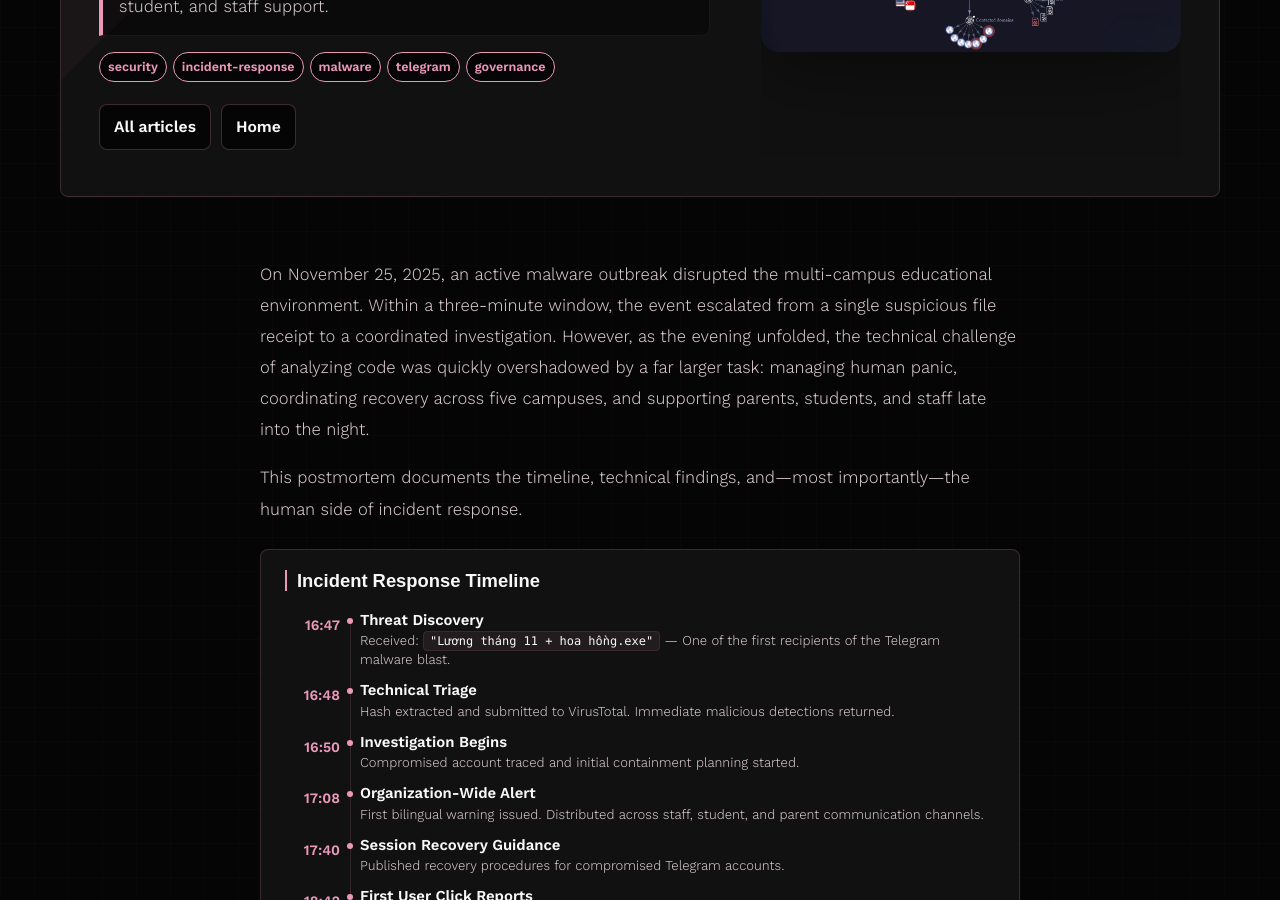
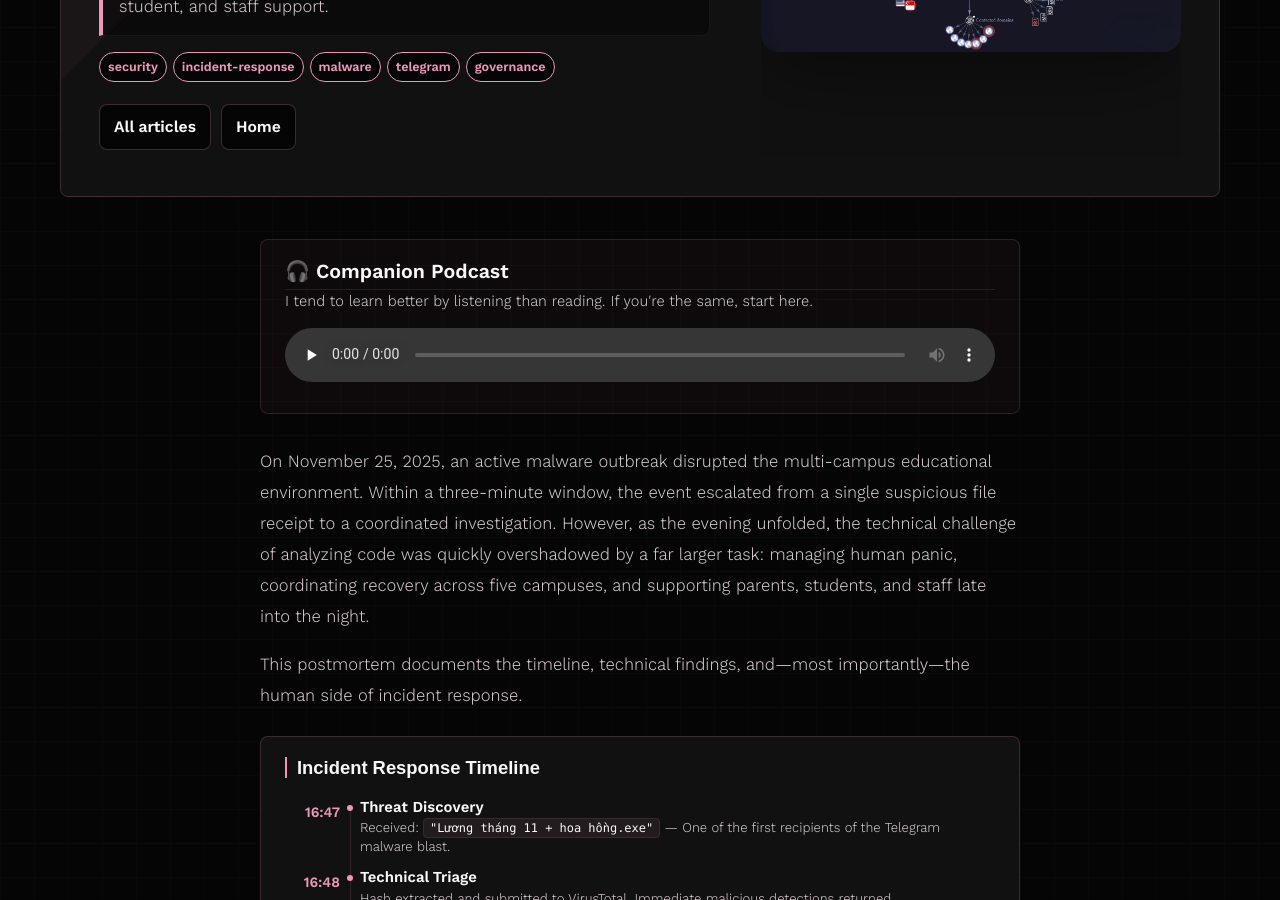
Before and after one commit to R2Pitou/R2Pitou, a Jekyll site: the page built from articles/security/salary-day-trojan/index.html, in a window 1280 px wide and 900 px high, scrolled down 449 px. Built offline with Jekyll 4.4.1, drawn with Linux system fonts in a browser that asks for light colours.

Commit message:
feat: add companion podcast media player include and configure salary-day-trojan article

```diff
--- /dev/null
+++ b/_includes/companion-media.html
@@ -0,0 +1,18 @@
+{% if page.podcast %}
+  {% assign podcast_ext = page.podcast | split: '.' | last | downcase %}
+  {% assign podcast_type = "audio/mpeg" %}
+  {% if podcast_ext == "m4a" or podcast_ext == "mp4" %}
+    {% assign podcast_type = "audio/mp4" %}
+  {% endif %}
+<section class="companion-media" style="margin-bottom: 2rem; padding: 1.25rem 1.5rem; background: rgba(236, 153, 185, 0.04); border: 1px solid rgba(236, 153, 185, 0.15); border-radius: 8px;">
+  <h2 style="margin-top: 0; font-size: 1.25rem; font-family: 'Outfit', 'Kantumruy Pro', sans-serif;">🎧 Companion Podcast</h2>
+  <p style="margin-bottom: 1rem; font-size: 0.95rem; color: var(--muted); line-height: 1.5;">
+    I tend to learn better by listening than reading. If you're the same, start here.
+  </p>
+
+  <audio controls preload="none" style="width: 100%;">
+    <source src="{{ page.podcast | relative_url }}" type="{{ podcast_type }}">
+    Your browser does not support the audio element.
+  </audio>
+</section>
+{% endif %}
--- a/_layouts/article.html
+++ b/_layouts/article.html
@@ -59,6 +59,8 @@ layout: default
 
   <section class="section article-content-section">
     <div class="article-content">
+      {% include companion-media.html %}
+
       {{ content }}
 
       <footer class="article-edit-footer">
--- a/articles/security/salary-day-trojan/index.html
+++ b/articles/security/salary-day-trojan/index.html
@@ -12,6 +12,7 @@ tags:
   - governance
 image: /articles/security/salary-day-trojan/virustotal.png
 image_alt: "VirusTotal Graph illustrating file connections and behaviors of the Salary Day Trojan"
+podcast: /articles/security/salary-day-trojan/The_Salary_Day_Trojan_School_Crisis.m4a
 permalink: /security/salary-day-trojan/
 canonical_url: https://working-draft.org/security/salary-day-trojan/
 categories: security
```
Also changed, not shown: 1 other file.
